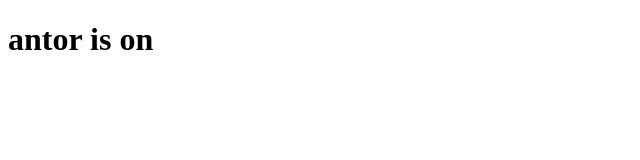
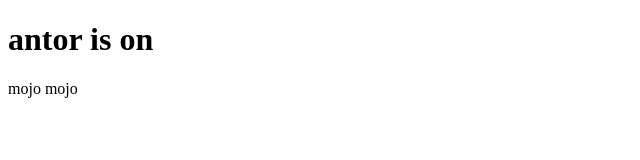
Before and after one commit to Mahfidiitju/my_first_website, a plain HTML site: page index.html in a window 1280 px wide. Shown: the full height of the page, 0-640 px from the left. Drawn offline with Linux system fonts and the light colour scheme.

Commit message:
learned github

```diff
--- a/index.html
+++ b/index.html
@@ -7,5 +7,6 @@
 </head>
 <body>
     <h1>antor is on</h1>
+    <p>mojo mojo</p>
 </body>
 </html>
```
